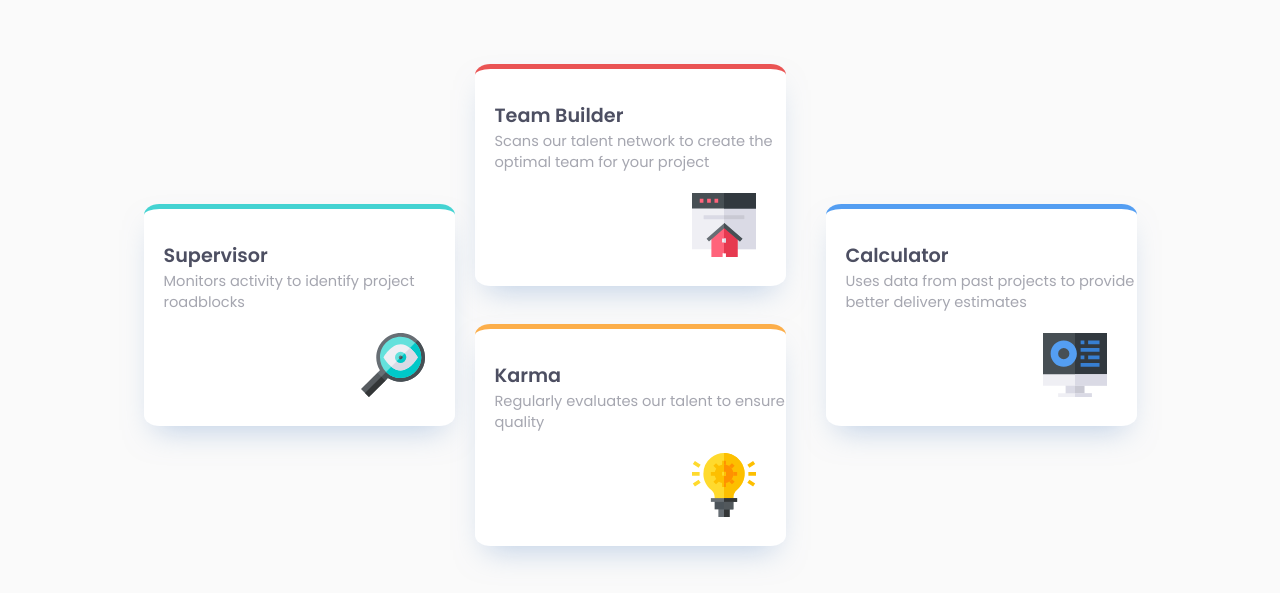
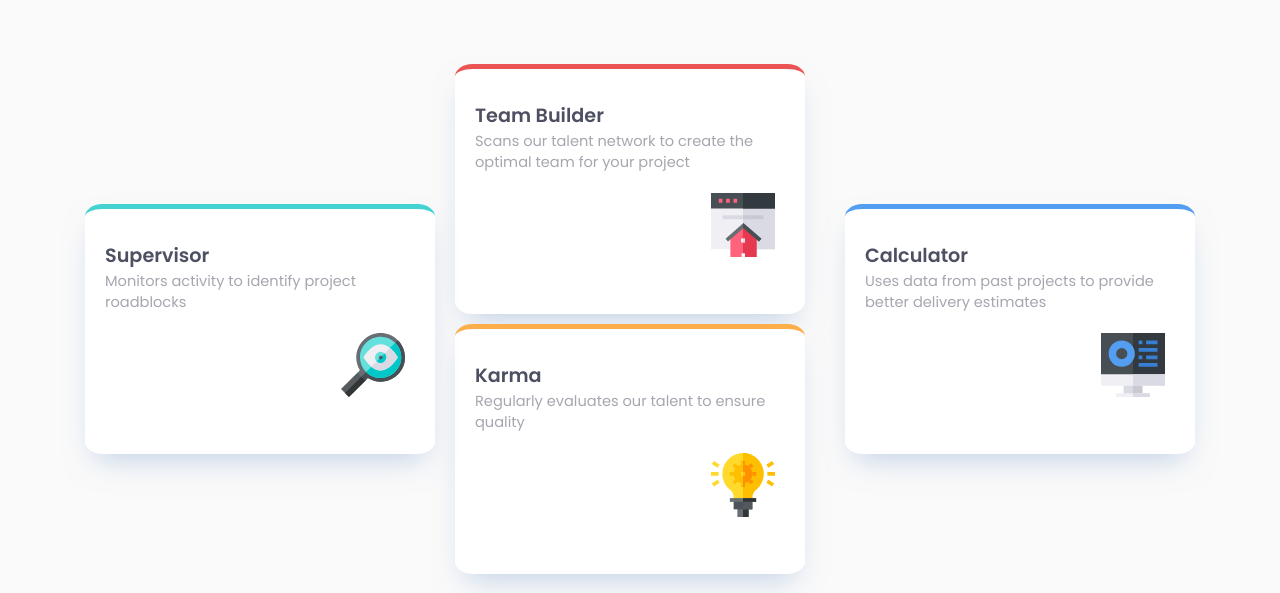
Before and after one commit to aniabaishvili/four-card-section-master, a plain HTML site: page index.html in a window 1280 px wide. Shown: the part 207-800 px from the top of the page. Drawn offline with Linux system fonts and the light colour scheme.

Commit message:
Update style.css

```diff
--- a/style.css
+++ b/style.css
@@ -157,4 +157,7 @@ header{
         grid-row:2/3;
         transform:translateY(-120px);
     }
-}
+     .container div{
+        width:21.875rem;
+        height:15.625rem;
+    }}
```
